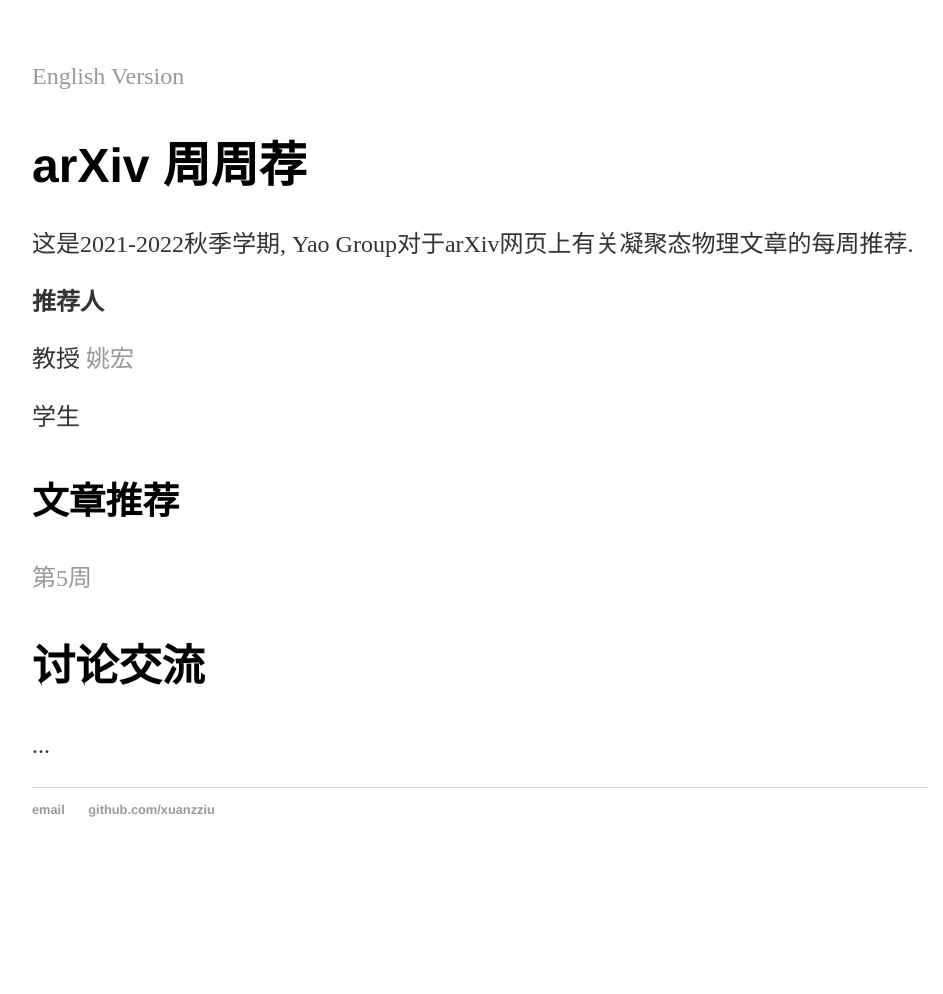
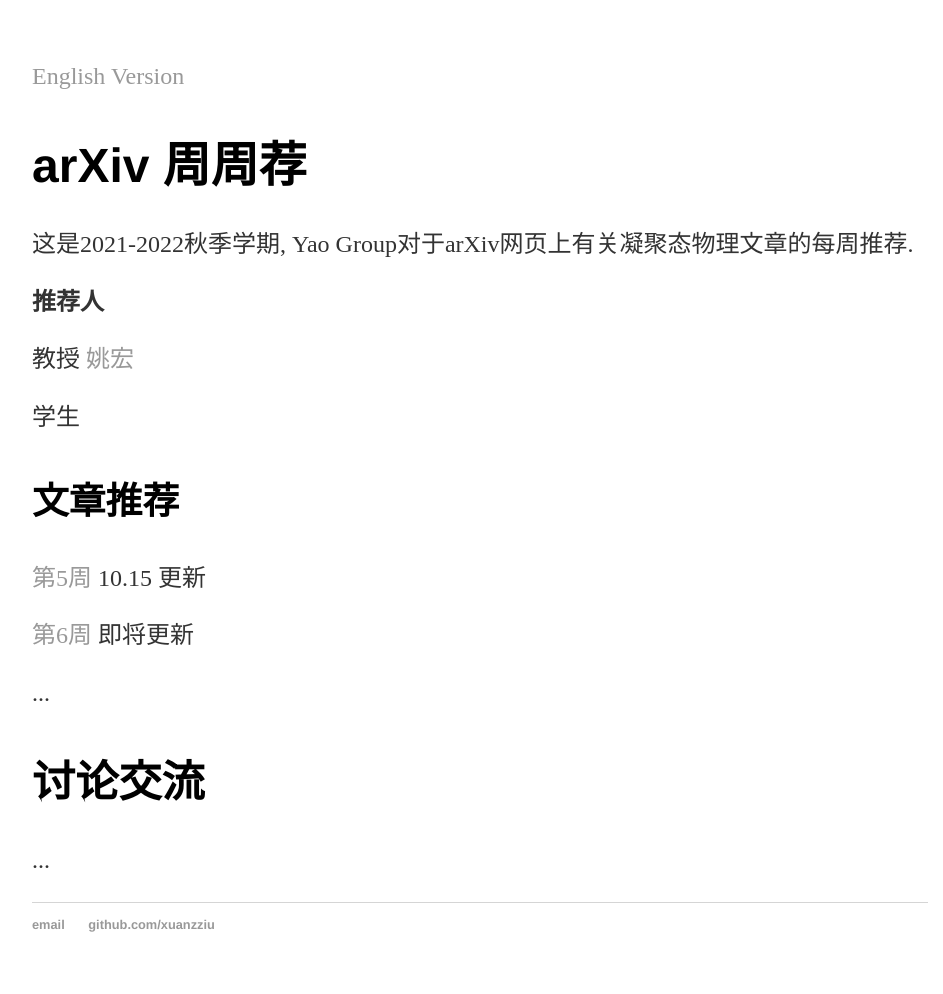
Before and after one commit to xuanzziu/xuanzziu.github.io, a Jekyll site: the page built from arXiv/cn.html, in a window 1280 px wide. Shown: the whole page, without its empty margins (160-1103 px from the left). Built offline with Jekyll 4.4.1, drawn with Linux system fonts in a browser that asks for light colours; before the commit the page ends 900 px from its top, so only the background shows below that.

Commit message:
Update cn.html

```diff
--- a/arXiv/cn.html
+++ b/arXiv/cn.html
@@ -10,9 +10,9 @@ title: arXiv
 			<p>教授 <a href="https://www.ias.tsinghua.edu.cn/info/1016/1215.htm">姚宏</a></p>
 			<p>学生 </p>
 			<h3>文章推荐</h3>
-			<p><a href="/arXiv/week5">第5周</a></p>
-
-
+			<p><a href="/arXiv/week5">第5周</a> 10.15 更新 </p>
+			<p><a href="/arXiv/week5">第6周</a> 即将更新 </p>
+			<p> ... </p>
 			<h2>讨论交流</h2>
 			<p> ... </p>
 		</div>
```
